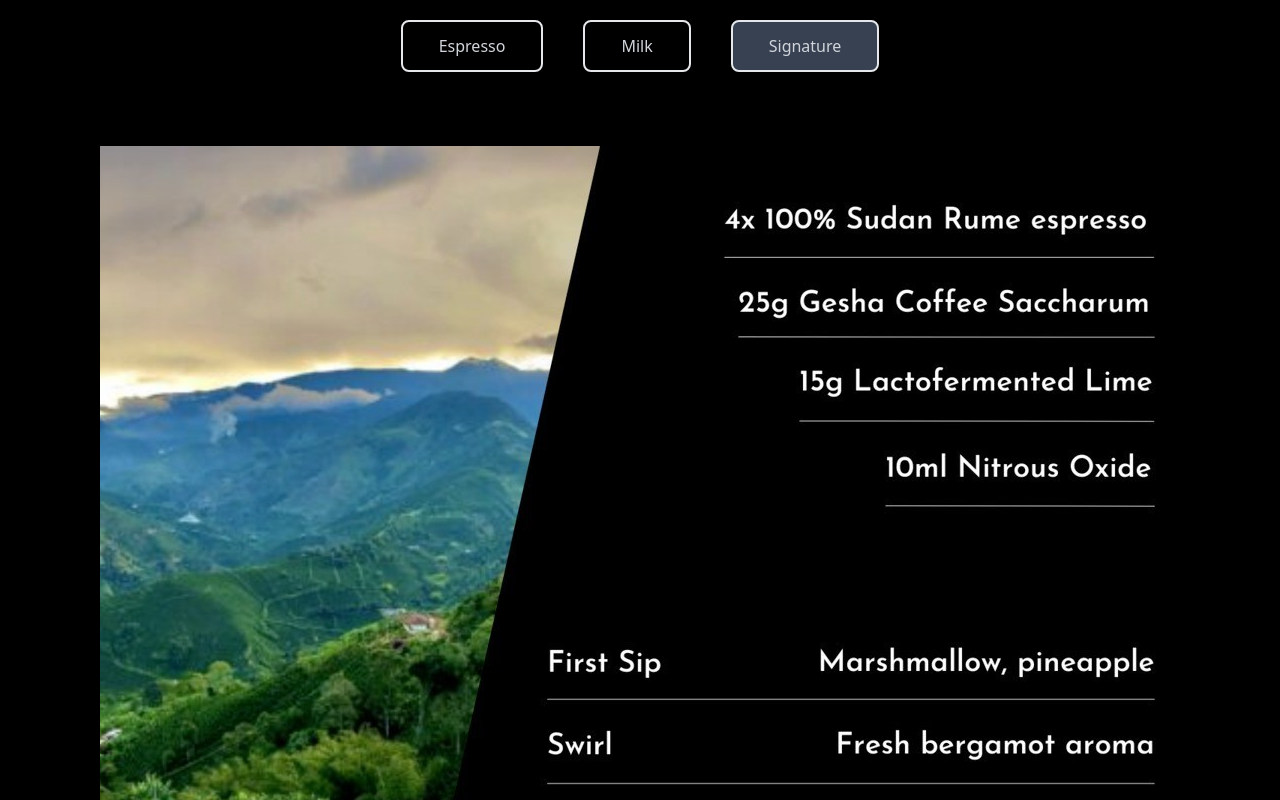
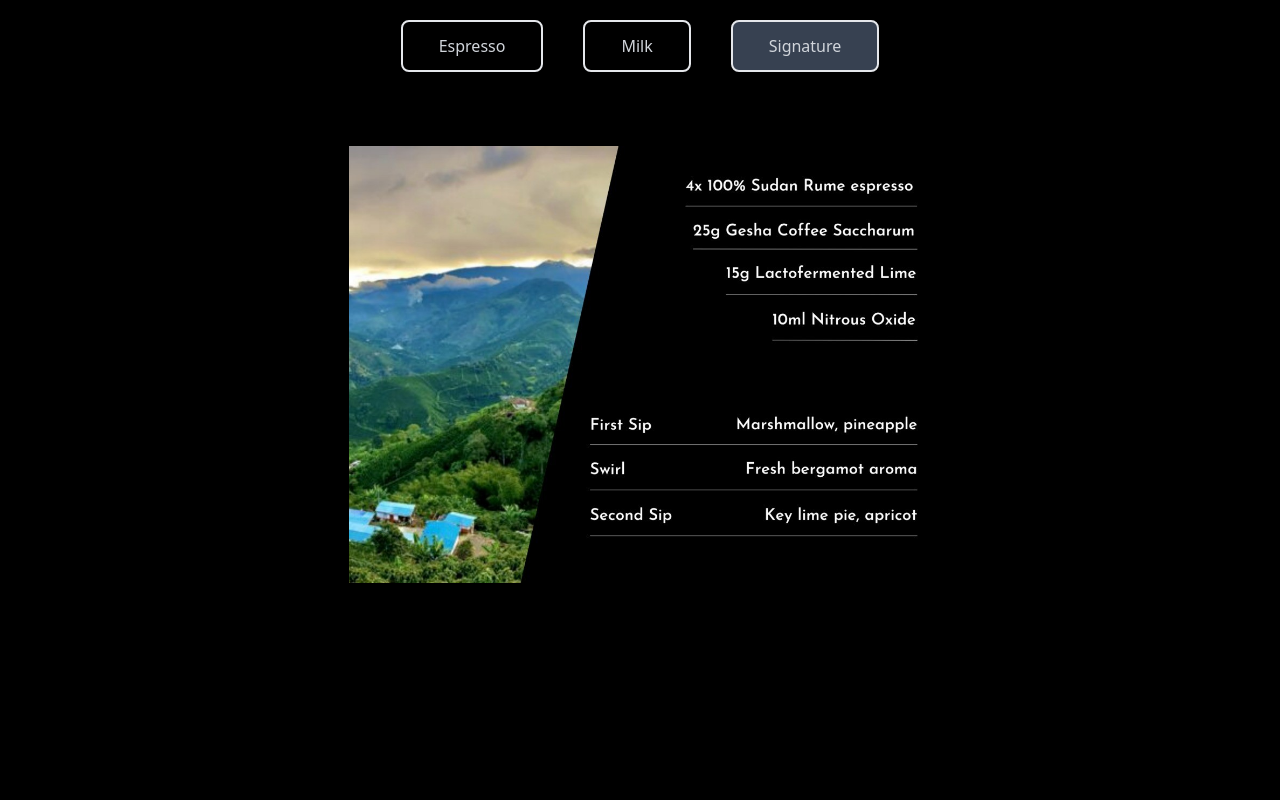
Before and after one commit to EmmanouilSpitaliorakis/teds-coffee-app-frontend, a React (Create React App) app: page / in a window 1280 px wide. Both pictures are taken after a click on the button "Signature". Shown: the top 800 px of the page. Built offline with nearby package versions, Linux system fonts and the light colour scheme.

Commit message:
Fixed the styling of the signature picture

```diff
--- a/src/App.js
+++ b/src/App.js
@@ -88,7 +88,7 @@ function App() {
         </div>
       ) : (
        <div>
-         <img className="p-1.5 m-12 max-w-6xl mx-auto" src={require("./static/images/signature.jpeg")} alt="Signature Recipe"/>
+         <img className="p-1.5 m-12 mx-auto max-w-prose" src={require("./static/images/signature.jpeg")} alt="Signature Recipe"/>
        </div>
       )}
     </div>
```
